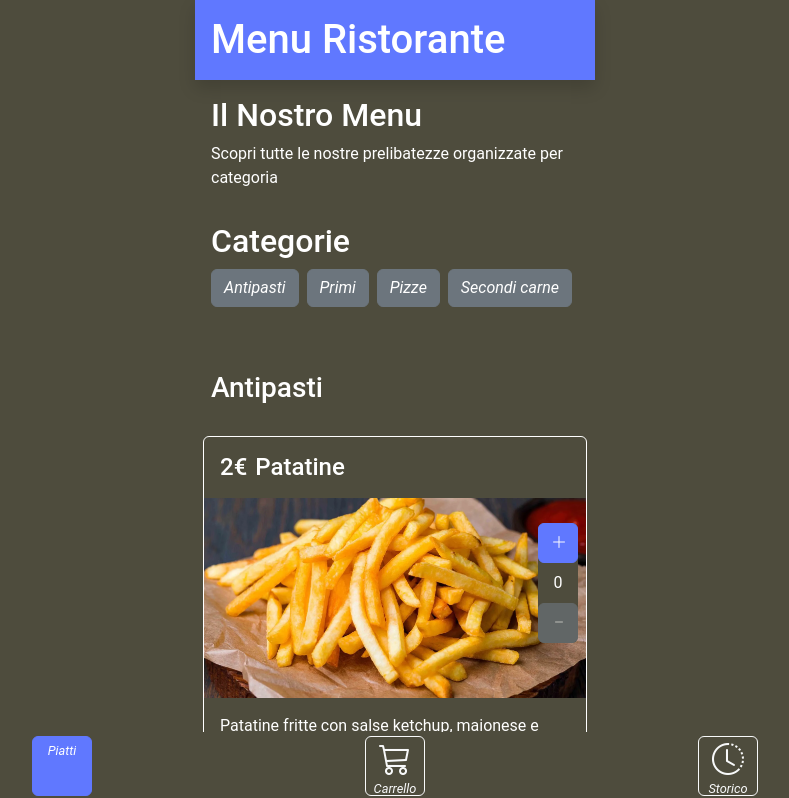
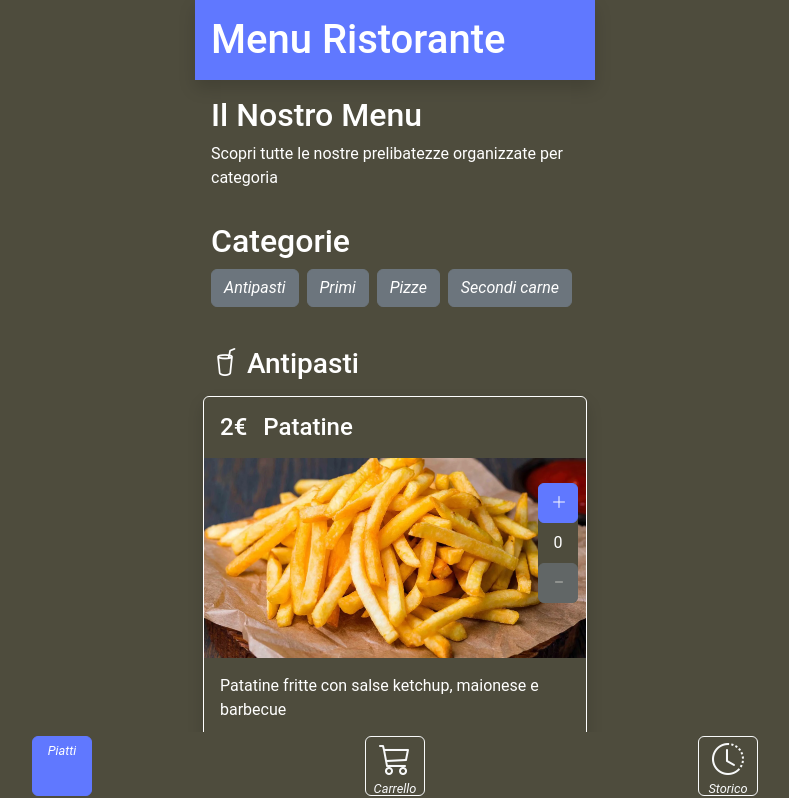
Before and after one commit to giorgioduscio/react-demo, a React (Vite) app: page /dishes in a window 1280 px wide. Shown: the top 798 px of the page, without its empty margins (245-1034 px from the left). Built offline with nearby package versions, Linux system fonts and the light colour scheme.

Commit message:
allineamento alle best pratice di react

```diff
--- a/src/interfaces/apis.ts
+++ b/src/interfaces/apis.ts
@@ -1,4 +1,5 @@
 export interface Article {
+  id: number;
   section: string;
   label: string;
   price: number;
--- a/src/main.tsx
+++ b/src/main.tsx
@@ -7,14 +7,17 @@ import { createBrowserRouter, RouterProvider } from 'react-router-dom';
 import routes from './routes.tsx';
 import { ComposeProviders, providers } from './contexts/ComposeProviders.tsx';
 import customStyle from './styles/styles.ts';
+import { ErrorBoundary } from './shared/ErrorBoundary';
 
 customStyle();
 const router = createBrowserRouter(routes);
 
 createRoot(document.getElementById('root')!).render(
   <StrictMode>
-    <ComposeProviders providers={providers}>
-      <RouterProvider router={router} />
-    </ComposeProviders>
+    <ErrorBoundary>
+      <ComposeProviders providers={providers}>
+        <RouterProvider router={router} />
+      </ComposeProviders>
+    </ErrorBoundary>
   </StrictMode>
 );
--- a/src/pages/Cart.tsx
+++ b/src/pages/Cart.tsx
@@ -6,7 +6,11 @@ import type { Article } from '../interfaces/apis';
 import { useNavigate } from 'react-router-dom';
 
 export function Cart() {
-  document.title = 'Carrello';
+  // Sposta document.title in useEffect per seguire best practice
+  React.useEffect(() => {
+    document.title = 'Carrello';
+  }, []);
+
   const navigate = useNavigate();
   const cartContext = useCart();
   const [cartItems, setCartItems] = React.useState<CartItem[]>(() => cartContext.get() as CartItem[]);
@@ -31,7 +35,7 @@ export function Cart() {
   // Aggiorna lo stato locale quando il carrello cambia
   React.useEffect(() => {
     setCartItems(cartContext.get() as CartItem[]);
-  }, [cartContext.get]);
+  }, [cartContext]);
 
 
   // Ritorna un array di oggetti che uniscono l'item del carrello con il rispettivo articolo
--- a/src/pages/Dishes.tsx
+++ b/src/pages/Dishes.tsx
@@ -1,12 +1,15 @@
-import React, { useState, useMemo } from 'react';
+import React, { useMemo } from 'react';
 import { articles } from '../assets/articles';
-import { useCart } from '../contexts/CartContext';
-import { toast } from '../tools/feedbacksUI';
+import { Counter } from '../shared/Counter';
+import type { Article } from '../interfaces/apis';
 
 export function Dishes() {
-  document.title = 'Piatti'
+  // Sposta document.title in useEffect per seguire best practice
+  React.useEffect(() => {
+    document.title = 'Piatti';
+  }, []);
 
-  function getArticles() {
+  function getArticles() :(Article & { icon: string })[] {
     const ordine =['antipasti', 'primi', 'pizze', 'secondi carne', 'secondi pesce', 'bibite'];
     // Ordina gli articoli in base all'ordine specificato
     const sortedArticles = [...articles].sort((a, b) => {
@@ -14,7 +17,26 @@ export function Dishes() {
       const indexB = ordine.indexOf(b.section.toLowerCase());
       return indexA - indexB;
     });
-    return sortedArticles;
+
+    // Aggiungi la proprietà icon a ogni articolo
+    return sortedArticles.map(article => ({
+      ...article,
+      icon: getIconForArticle(article)
+    }));
+  }
+
+  // Funzione per determinare l'icona in base al tipo di articolo
+  function getIconForArticle(article: Article) {
+    const section = article.section.toLowerCase();
+
+    if (section === 'antipasti') return 'bi-cup-straw';
+    if (section === 'primi') return 'bi-bowl-steam';
+    if (section === 'pizze') return 'bi-pizza';
+    if (section === 'secondi carne') return 'bi-knife';
+    if (section === 'secondi pesce') return 'bi-fish';
+    if (section === 'bibite') return 'bi-cup-hot';
+
+    return 'bi-utensils'; // Icona predefinita
   }
 
   // Variabile reattiva con le sezioni uniche degli articoli
@@ -56,16 +78,17 @@ export function Dishes() {
             <React.Fragment key={i}>
               {/* Mostra l'intestazione se è il primo articolo della categoria o se la categoria cambia */}
               {(i === 0 || article.section !== _articles[i - 1].section) &&
-                <h3 className='mt-3 p-3 text-bg-c1 w-100 sticky-top z-1'
+                <h3 className='p-3 py-2 m-0 text-bg-c1 w-100 sticky-top z-1'
                     id={`section-${article.section}`}>
-                  {article.section}
+                  <span className={"me-2 bi "+ article.icon}></span>
+                  <span>{article.section}</span>
                 </h3>
               }
 
-              <div className="mx-2 border rounded flex-auto text-bg-c1 position-relative"
+              <div className="mx-2 border rounded flex-auto position-relative shadow"
                    role="listitem" aria-labelledby={`article-${article.id}`}>
                 <h4 className='p-3 m-0 d-flex gap-2' id={`article-${article.id}`}>
-                  <span>{article.price}€</span>
+                  <span className="me-2">{article.price}€</span>
                   <span>{article.label}</span>
                 </h4>
 
@@ -89,49 +112,3 @@ export function Dishes() {
     </article>
   )
 }
-
-
-// Componente Counter per gestire la quantità
-function Counter({ articleId }: { articleId: number }) {
-  const { add, get } = useCart();
-
-  const [quantity, setQuantity] = useState(() => {
-    const cartItem = get(articleId)[0];
-    return cartItem ? cartItem.quantity : 0;
-  });
-
-  function handleClick(isIncrement:boolean) {
-    if(isIncrement){
-      const newQuantity = quantity + 1;
-      setQuantity(newQuantity);
-      add(articleId, 1); // Aggiungi al carrello
-      toast("Piatto aggiunto al carrello", "success");
-
-    } else if (quantity > 0) {
-      const newQuantity = quantity - 1;
-      setQuantity(newQuantity);
-      add(articleId, -1); // Rimuovi dal carrello (quantità negativa)
-      toast("Piatto rimosso dal carrello", "danger")
-    }
-  }
-
-  return (
-    <div className="position-absolute text-bg-c1 rounded me-2"
-         style={{top:'25%', right:'0'}}>
-      <div data-counter className='d-flex flex-column align-items-center'>
-        <button onClick={()=> handleClick(true)}
-                className='h-40px max-w-40px btn btn-primary circle'
-                aria-label="Aumenta quantità">
-          <i className="bi bi-plus-lg" aria-hidden="true"></i>
-        </button>
-        <span className='p-2 m-auto' aria-live="polite">{quantity}</span>
-        <button onClick={()=> handleClick(false)}
-                disabled={quantity === 0}
-                className='h-40px max-w-40px btn btn-secondary circle '
-                aria-label="Diminuisci quantità">
-          <i className="bi bi-dash" aria-hidden="true"></i>
-        </button>
-      </div>
-    </div>
-  );
-}
--- a/src/routes.tsx
+++ b/src/routes.tsx
@@ -1,10 +1,46 @@
 import { Navigate } from 'react-router-dom';
+import { createElement, lazy, Suspense } from 'react';
 import App from './App';
-import { Cart } from './pages/Cart';
-import { History } from './pages/History';
-import { Dishes } from './pages/Dishes';
-import { Payment } from './pages/Payment';
-import { Result } from './pages/Result';
+
+// Componente di fallback per il caricamento lazy
+const LoadingFallback = () => (
+  <div className="d-flex justify-content-center align-items-center min-vh-100">
+    <div className="spinner-border text-primary" role="status">
+      <span className="visually-hidden">Caricamento...</span>
+    </div>
+  </div>
+);
+
+// Helper per creare route con lazy loading
+const createLazyRoute = (path: string, lazyComponent: any) => ({
+  path,
+  element: (
+    <Suspense fallback={<LoadingFallback />}>
+      {createElement(lazyComponent)}
+    </Suspense>
+  ),
+});
+
+// Import lazy delle pagine (compatibile con Vite)
+const lazyPages = {
+  History: lazy(() => import('./pages/History').then(module => ({ default: module.History }))),
+  Dishes: lazy(() => import('./pages/Dishes').then(module => ({ default: module.Dishes }))),
+  Cart: lazy(() => import('./pages/Cart').then(module => ({ default: module.Cart }))),
+  Payment: lazy(() => import('./pages/Payment').then(module => ({ default: module.Payment }))),
+  Result: lazy(() => import('./pages/Result').then(module => ({ default: module.Result }))),
+};
+
+// Definizione delle pagine e dei loro percorsi
+const pages = [
+  { path: '/history', component: lazyPages.History },
+  { path: '/dishes', component: lazyPages.Dishes },
+  { path: '/cart', component: lazyPages.Cart },
+  { path: '/payment', component: lazyPages.Payment },
+  { path: '/result', component: lazyPages.Result },
+];
+
+// Generazione dinamica delle route
+const pageRoutes = pages.map(page => createLazyRoute(page.path, page.component));
 
 const routes = [
   {
@@ -12,26 +48,7 @@ const routes = [
     element: <App />,
     errorElement: <div className='d-flex justify-content-center align-items-center'>Not Found</div>,
     children: [
-      {
-        path: '/history',
-        element: <History />,
-      },
-      {
-        path: '/dishes',
-        element: <Dishes />,
-      },
-      {
-        path: '/cart',
-        element: <Cart />,
-      },
-      {
-        path: '/payment',
-        element: <Payment />,
-      },
-      {
-        path: '/result',
-        element: <Result />,
-      },
+      ...pageRoutes,
       {
         path: '/',
         element: <Navigate to="/dishes" replace />
--- /dev/null
+++ b/src/shared/Counter.tsx
@@ -0,0 +1,52 @@
+import { useState } from 'react';
+import { useCart } from '../contexts/CartContext';
+import { toast } from '../tools/feedbacksUI';
+
+interface CounterProps {
+  articleId: number;
+  positionClass?: string;
+  style?: React.CSSProperties;
+}
+
+export function Counter({ articleId, positionClass = 'position-absolute text-bg-c1 rounded me-2', style = {top:'25%', right:'0'} }: CounterProps) {
+  const { add, get } = useCart();
+
+  const [quantity, setQuantity] = useState(() => {
+    const cartItem = get(articleId)[0];
+    return cartItem ? cartItem.quantity : 0;
+  });
+
+  function handleClick(isIncrement: boolean) {
+    if (isIncrement) {
+      const newQuantity = quantity + 1;
+      setQuantity(newQuantity);
+      add(articleId, 1); // Aggiungi al carrello
+      toast("Piatto aggiunto al carrello", "success");
+
+    } else if (quantity > 0) {
+      const newQuantity = quantity - 1;
+      setQuantity(newQuantity);
+      add(articleId, -1); // Rimuovi dal carrello (quantità negativa)
+      toast("Piatto rimosso dal carrello", "danger");
+    }
+  }
+
+  return (
+    <div className={positionClass} style={style}>
+      <div data-counter className='d-flex flex-column align-items-center'>
+        <button onClick={() => handleClick(true)}
+                className='h-40px max-w-40px btn btn-primary circle'
+                aria-label="Aumenta quantità">
+          <i className="bi bi-plus-lg" aria-hidden="true"></i>
+        </button>
+        <span className='p-2 m-auto' aria-live="polite">{quantity}</span>
+        <button onClick={() => handleClick(false)}
+                disabled={quantity === 0}
+                className='h-40px max-w-40px btn btn-secondary circle '
+                aria-label="Diminuisci quantità">
+          <i className="bi bi-dash" aria-hidden="true"></i>
+        </button>
+      </div>
+    </div>
+  );
+}
--- /dev/null
+++ b/src/shared/ErrorBoundary.tsx
@@ -0,0 +1,61 @@
+import { Component } from 'react';
+import type { ErrorInfo, ReactNode } from 'react';
+
+interface ErrorBoundaryProps {
+  children: ReactNode;
+  fallback?: ReactNode;
+}
+
+interface ErrorBoundaryState {
+  hasError: boolean;
+  error?: Error;
+}
+
+export class ErrorBoundary extends Component<ErrorBoundaryProps, ErrorBoundaryState> {
+  constructor(props: ErrorBoundaryProps) {
+    super(props);
+    this.state = { hasError: false };
+  }
+
+  static getDerivedStateFromError(error: Error): ErrorBoundaryState {
+    // Aggiorna lo stato in modo che il prossimo render mostri l'interfaccia di fallback
+    return { hasError: true, error };
+  }
+
+  componentDidCatch(error: Error, errorInfo: ErrorInfo): void {
+    // Puoi anche registrare l'errore in un servizio di reporting degli errori
+    console.error('ErrorBoundary caught an error:', error, errorInfo);
+    // Qui potresti inviare l'errore a un servizio come Sentry, LogRocket, ecc.
+  }
+
+  render(): ReactNode {
+    if (this.state.hasError) {
+      // Puoi renderizzare qualsiasi interfaccia di fallback
+      if (this.props.fallback) {
+        return this.props.fallback;
+      }
+
+      return (
+        <div className="container p-4 text-center" role="alert">
+          <div className="alert alert-danger" role="alert">
+            <h2 className="text-danger">⚠️ Qualcosa è andato storto</h2>
+            <p className="mb-3">Si è verificato un errore nell'applicazione.</p>
+            <p className="text-muted small">
+              {this.state.error?.message || 'Errore sconosciuto'}
+            </p>
+            <button
+              className="btn btn-primary mt-3"
+              onClick={() => window.location.reload()}
+              aria-label="Ricarca la pagina"
+            >
+              <i className="bi bi-arrow-clockwise me-2"></i>
+              Ricarica la pagina
+            </button>
+          </div>
+        </div>
+      );
+    }
+
+    return this.props.children;
+  }
+}
```
